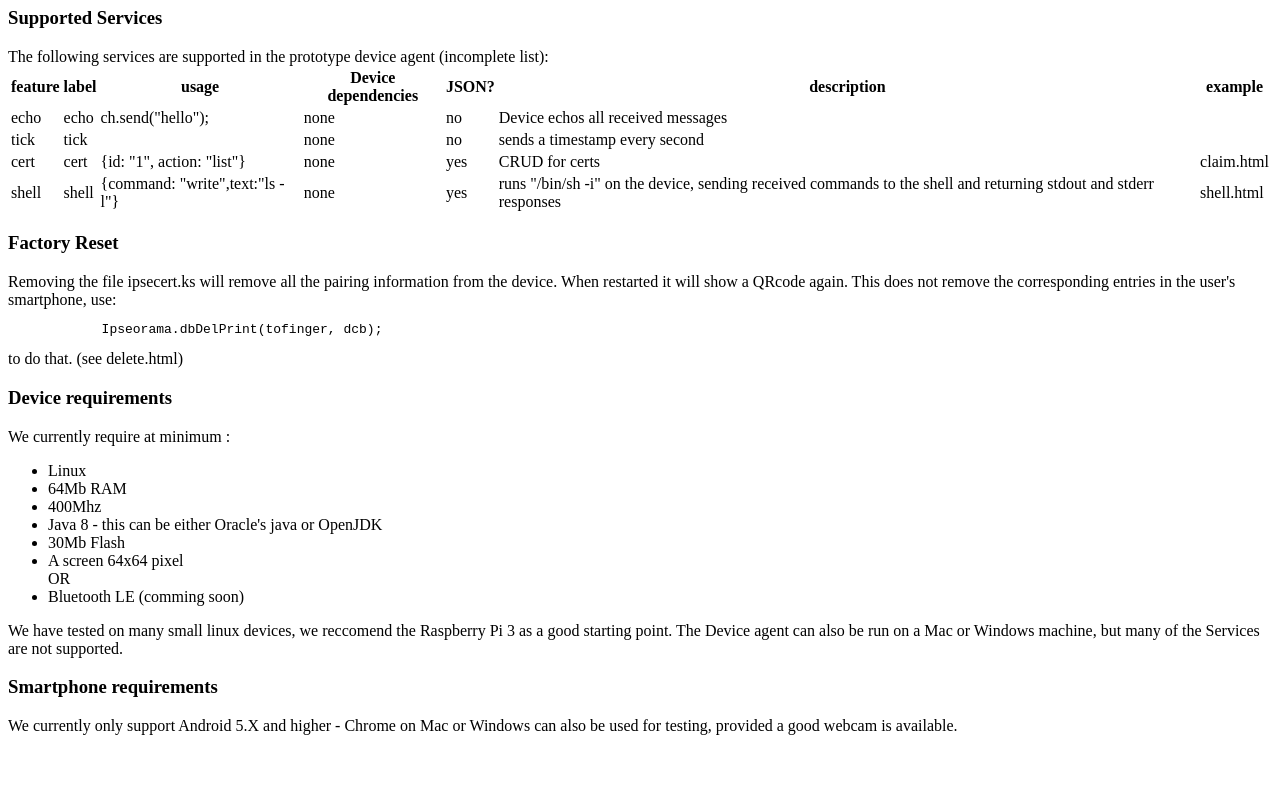
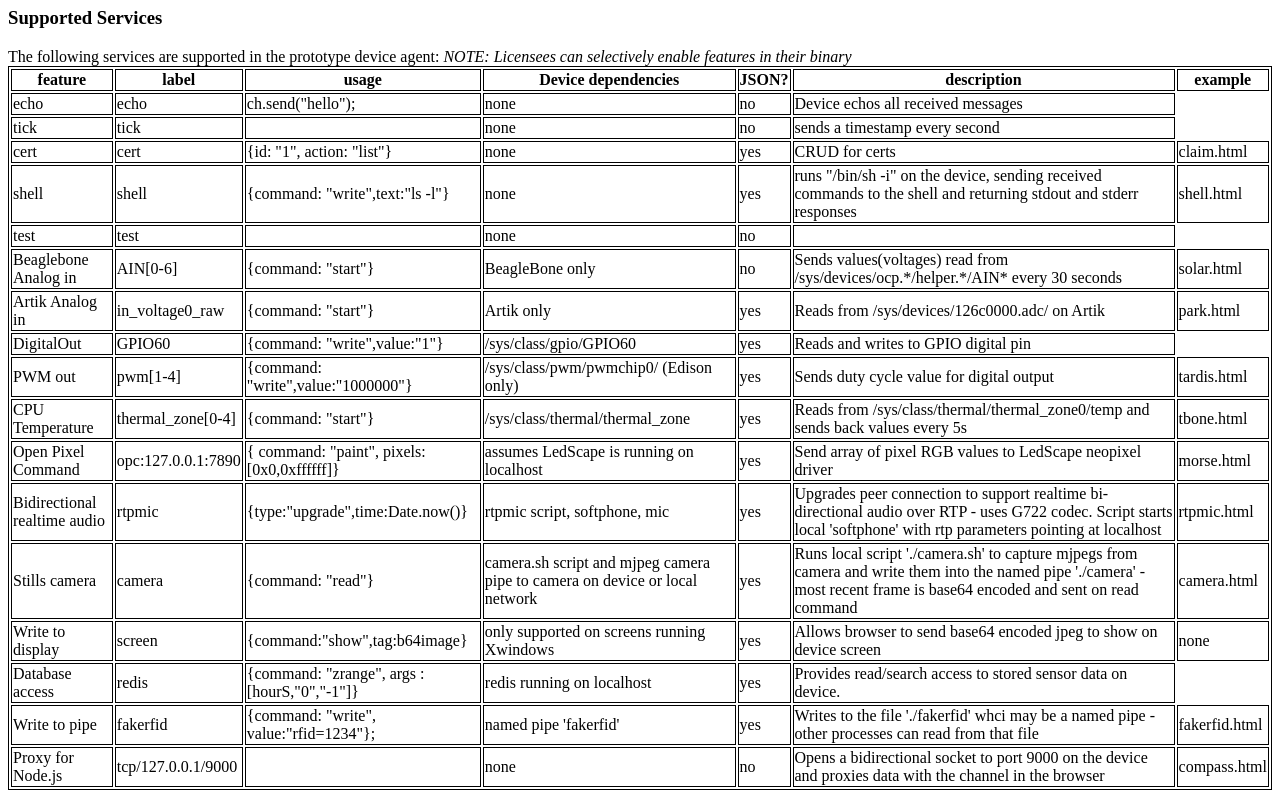
Before and after one commit to steely-glint/PipeApiDocs, a plain HTML site: page docs/index.html in a window 1280 px wide. Shown: the part 1940-2740 px from the top of the page. Before the commit the page ends 2683 px from the top, so only its background shows below. Drawn offline with Linux system fonts and the light colour scheme.

Commit message:
Added more feature descriptions

```diff
--- a/docs/index.html
+++ b/docs/index.html
@@ -1,6 +1,11 @@
 <html>
 <head>
 <title>API Docs</title>
+<style>
+table, th, td {
+    border: 1px solid black;
+}
+</style>
 </head>
 <body>
 <H1>API Docs</H1>
@@ -123,28 +128,32 @@ These features are a standard part of the Chrome, Firefox and Edge browsers.
 In order to facilitate pairing and subsequent connections a |pipe| provided rendevous server is used. Devices and Browsers make websocket connections to this service to exchange setup messages.
 
 <h3>Supported Services</h3>
-The following services are supported in the prototype device agent (incomplete list):
+The following services are supported in the prototype device agent:
+<em>NOTE: Licensees can selectively enable features in their binary</em>
 <table>
 <tr><th>feature</th><th>label</th><th>usage</th><th>Device dependencies</th><th>JSON?</th><th>description</th><th>example</th></tr>
 <tr><td>echo</td><td>echo</td><td>ch.send("hello");</td><td>none</td><td>no</td><td>Device echos all received messages</td></tr>
 <tr><td>tick</td><td>tick</td><td></td><td>none</td><td>no</td><td>sends a timestamp every second</td></tr>
 <tr><td>cert</td><td>cert</td><td>{id: "1", action: "list"}</td><td>none</td><td>yes</td><td>CRUD for certs</td><td>claim.html</td></tr>
 <tr><td>shell</td><td>shell</td><td>{command: "write",text:"ls -l"}</td><td>none</td><td>yes</td><td>runs "/bin/sh -i" on the device, sending received commands to the shell and returning stdout and stderr responses</td><td>shell.html</td></tr>
-<!-- <tr><td>test</td><td>test</td><td></td><td>none</td><td>no</td><td></td></tr>
-<tr><td>Analog in</td><td>AIN[0-6]</td><td>{command: "start"}</td><td>BeagleBone only</td><td>no</td><td>Sends values(voltages) read from /sys/devices/ocp.*/helper.*/AIN* every 30 seconds</td><td>solar.html</td></tr>
-<tr><td>in_voltage0_raw</td><td>echo</td><td>ch.send("hello");</td><td>none</td><td>no</td><td></td></tr>
-<tr><td>DigitalOut</td><td>GPIO60</td><td>ch.send("hello");</td><td>none</td><td>no</td><td></td></tr>
-<tr><td>PWM out</td><td>pwm[1-4]</td><td>ch.send("hello");</td><td>none</td><td>no</td><td></td></tr>
-<tr><td>CPU Temperature</td><td>thermal_zone[0-4]</td><td>ch.send("hello");</td><td>none</td><td>no</td><td></td></tr>
-<tr><td>Open Pixel Command</td><td>opc:127.0.0.1:7890</td><td>ch.send("hello");</td><td>none</td><td>no</td><td></td></tr>
-<tr><td>Bidirectional realtime audio</td><td>rtpmic</td><td>ch.send("hello");</td><td>none</td><td>no</td><td></td></tr>
-<tr><td>Realtime video</td><td>rtpcamera</td><td>ch.send("hello");</td><td>none</td><td>no</td><td></td></tr>
-<tr><td>Stills camera</td><td>camera</td><td>ch.send("hello");</td><td>none</td><td>no</td><td></td></tr>
-<tr><td>Write to display</td><td>screen</td><td>ch.send("hello");</td><td>none</td><td>no</td><td></td></tr>
-<tr><td>Database access</td><td>redis</td><td>ch.send("hello");</td><td>none</td><td>no</td><td></td></tr>
-<tr><td>Write to pipe</td><td>fakerfid</td><td>ch.send("hello");</td><td>none</td><td>no</td><td></td></tr>
-<tr><td>Proxy for Node.js</td><td>tcp/127.0.0.1/9000</td><td>ch.send("hello");</td><td>none</td><td>no</td><td></td></tr>
--->
+<tr><td>test</td><td>test</td><td></td><td>none</td><td>no</td><td></td></tr>
+<tr><td>Beaglebone Analog in</td><td>AIN[0-6]</td><td>{command: "start"}</td><td>BeagleBone only</td><td>no</td><td>Sends values(voltages) read from /sys/devices/ocp.*/helper.*/AIN* every 30 seconds</td><td>solar.html</td></tr>
+<tr><td>Artik Analog in</td><td>in_voltage0_raw</td><td>{command: "start"}</td><td>Artik only</td><td>yes</td><td>Reads from /sys/devices/126c0000.adc/ on Artik </td><td>park.html</td></tr>
+<tr><td>DigitalOut</td><td>GPIO60</td><td>{command: "write",value:"1"}</td><td>/sys/class/gpio/GPIO60</td><td>yes</td><td>Reads and writes to GPIO digital pin</td></tr>
+<tr><td>PWM out</td><td>pwm[1-4]</td><td>{command: "write",value:"1000000"}</td><td>/sys/class/pwm/pwmchip0/ (Edison only)</td><td>yes</td><td>Sends duty cycle value for digital output</td><td>tardis.html</td></tr>
+<tr><td>CPU Temperature</td><td>thermal_zone[0-4]</td><td>{command: "start"}</td><td>/sys/class/thermal/thermal_zone</td><td>yes</td><td>Reads from /sys/class/thermal/thermal_zone0/temp and sends back values every 5s</td><td>tbone.html</td></tr>
+<tr><td>Open Pixel Command</td><td>opc:127.0.0.1:7890</td><td>{ command: "paint", pixels: [0x0,0xffffff]}</td><td>assumes LedScape is running on localhost</td><td>yes</td><td>Send array of pixel RGB values to LedScape neopixel driver</td><td>morse.html</td></tr>
+<tr><td>Bidirectional realtime audio</td><td>rtpmic</td><td>{type:"upgrade",time:Date.now()}</td><td>rtpmic script, softphone, mic</td><td>yes</td>
+<td>Upgrades peer connection to support realtime bi-directional audio over RTP - uses G722 codec. Script starts local 'softphone' with rtp parameters pointing at localhost</td><td>rtpmic.html</td></tr>
+<!-- <tr><td>Realtime video</td><td>rtpcamera</td><td>ch.send("hello");</td><td>none</td><td>no</td><td></td></tr> -->
+<tr><td>Stills camera</td><td>camera</td><td>{command: "read"}</td><td>camera.sh script and mjpeg camera pipe to camera on device or local network</td><td>yes</td>
+<td>Runs local script './camera.sh' to capture mjpegs from camera and write them into the named pipe './camera' - most recent frame is base64 encoded and sent on read command</td><td>camera.html</td></tr>
+<tr><td>Write to display</td><td>screen</td><td>{command:"show",tag:b64image}</td><td>only supported on screens running Xwindows</td><td>yes</td>
+<td>Allows browser to send base64 encoded jpeg to show on device screen</td><td>none</td></tr>
+<tr><td>Database access</td><td>redis</td><td>{command: "zrange", args : [hourS,"0","-1"]}</td><td>redis running on localhost</td><td>yes</td>
+<td>Provides read/search access to stored sensor data on device.</td><solargraph.html</td></tr>
+<tr><td>Write to pipe</td><td>fakerfid</td><td>{command: "write", value:"rfid=1234"};</td><td>named pipe 'fakerfid'</td><td>yes</td><td>Writes to the file './fakerfid' whci may be a named pipe - other processes can read from that file</td><td>fakerfid.html</td></tr>
+<tr><td>Proxy for Node.js</td><td>tcp/127.0.0.1/9000</td><td></td><td>none</td><td>no</td><td>Opens a bidirectional socket to port 9000 on the device and proxies data with the channel in the browser</td><td>compass.html</td></tr>
 </table>
 
 <h3>Factory Reset</h3>
@@ -163,7 +172,7 @@ We currently require at minimum :
 <li>Linux</li>
 <li>64Mb RAM</li>
 <li>400Mhz</li>
-<li>Java 8 - this can be either Oracle's java or OpenJDK</li>
+<li>Java 8 SE - this can be either Oracle's java or OpenJDK</li>
 <li>30Mb Flash</li>
 <li>A screen 64x64 pixel</li>
 OR
```
